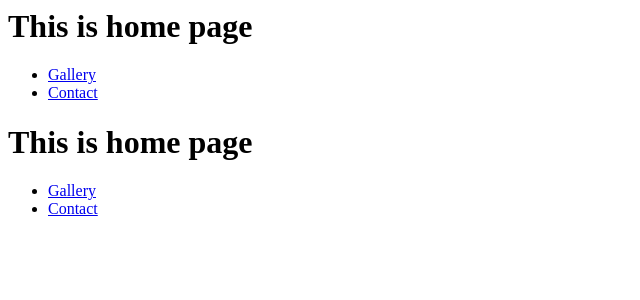
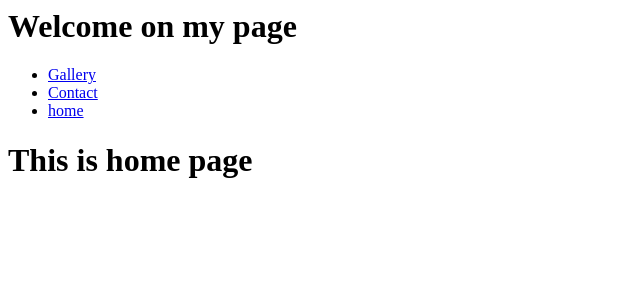
Before and after one commit to Dog1e/Angular2022, an Angular app: page /menu-component in a window 1280 px wide. Shown: the top 300 px of the page, without its empty margins (0-640 px from the left). Built offline with nearby package versions, Linux system fonts and the light colour scheme.

Commit message:
2 files modified

```diff
--- a/src/app/app.component.html
+++ b/src/app/app.component.html
@@ -1 +1,9 @@
-<app-menu></app-menu>
+<h1>Welcome on my page</h1>
+<nav>
+  <ul>
+    <li><a routerLink="/gallery-component">Gallery</a></li>
+    <li><a routerLink="/contact-component">Contact</a></li>
+    <li><a routerLink="/menu-component">home</a></li>
+  </ul>
+</nav>
+<router-outlet></router-outlet>
--- a/src/app/menu/menu.component.html
+++ b/src/app/menu/menu.component.html
@@ -1,10 +1,4 @@
 <div class="container">
   <h1>This is home page</h1>
-  <nav>
-    <ul>
-      <li><a routerLink="/gallery-component">Gallery</a></li>
-      <li><a routerLink="/contact-component">Contact</a></li>
-    </ul>
-  </nav>
+
 </div>
-<router-outlet></router-outlet>
```
